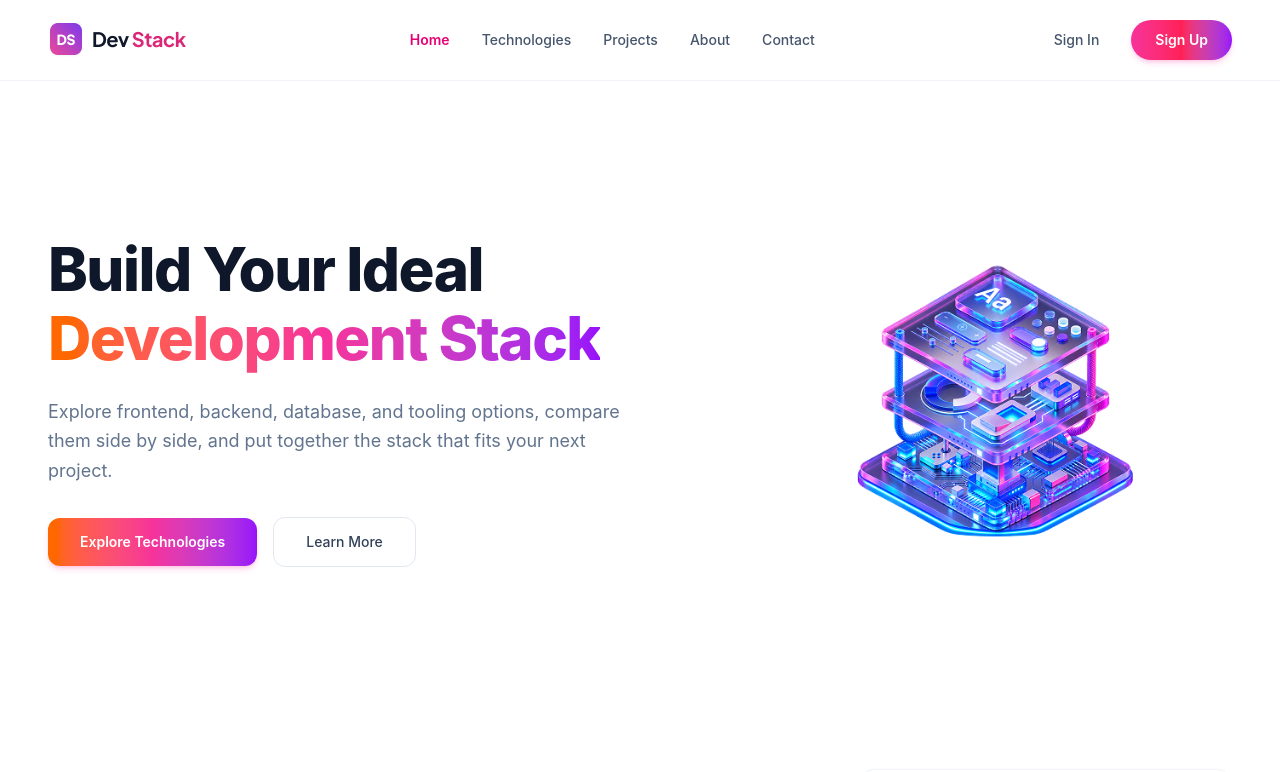
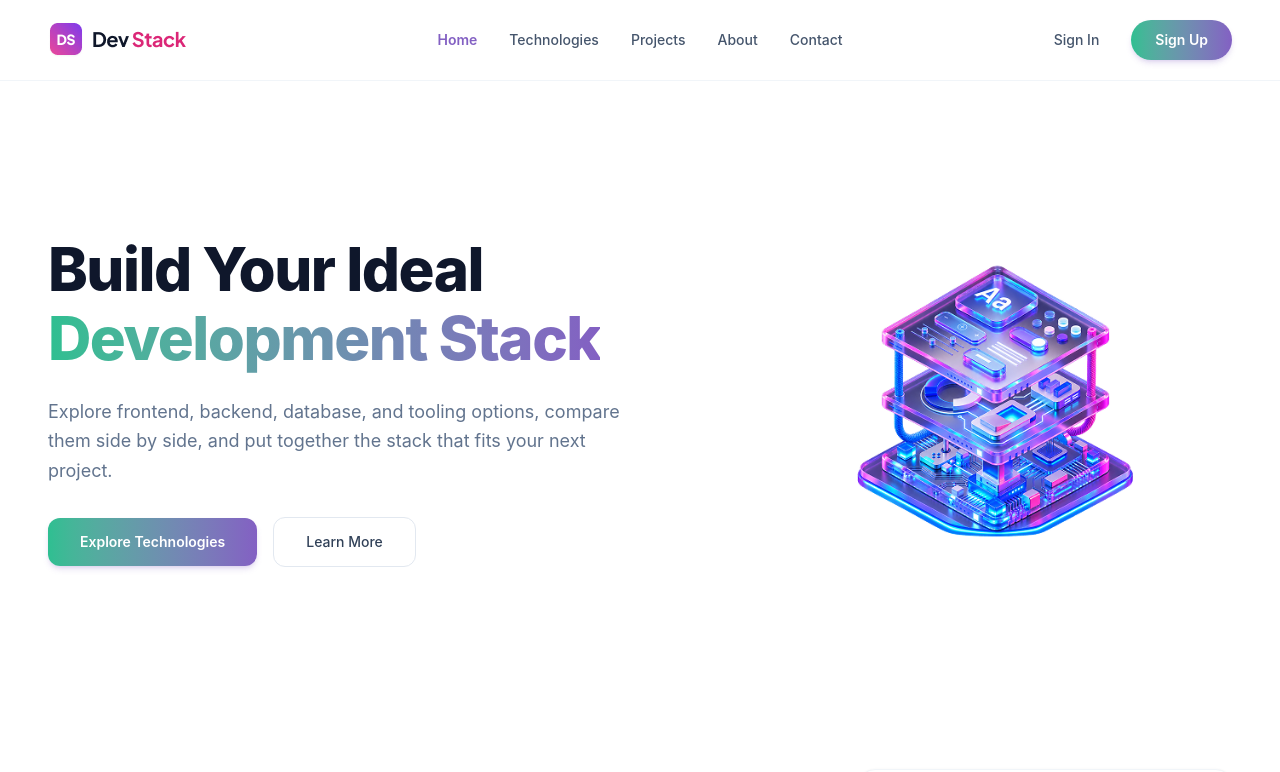
Before and after one commit to saikot734527-afk/DevStack, a React (Vite) app: page / in a window 1280 px wide. Shown: the top 772 px of the page. Built offline with nearby package versions, Linux system fonts and the light colour scheme.

Commit message:
update section

```diff
--- a/src/App.tsx
+++ b/src/App.tsx
@@ -2,7 +2,7 @@ import { useState, useEffect } from 'react';
 import { ToastContainer, toast } from 'react-toastify';
 import 'react-toastify/dist/ReactToastify.css';
 
-import type { Technology } from './types';
+import type { Technology } from './types/type.tsx';
 import { Navbar } from './components/Navbar';
 import { Hero } from './components/Hero';
 import { TechGrid } from './components/TechGrid';
--- a/src/components/Hero.tsx
+++ b/src/components/Hero.tsx
@@ -15,7 +15,7 @@ export const Hero = ({ onExploreClick, onLearnMoreClick }: HeroProps) => {
           <div className="lg:col-span-7 space-y-6 text-left">
             <h1 className="text-4xl sm:text-5xl lg:text-6xl font-extrabold tracking-tight text-slate-900 leading-[1.15]">
               Build Your Ideal <br />
-              <span className="bg-gradient-to-r from-orange-500 via-pink-500 to-purple-600 bg-clip-text text-transparent">
+              <span className="bg-gradient-to-r from-[#2ebf91] to-[#8360c3] bg-clip-text text-transparent">
                 Development Stack
               </span>
             </h1>
@@ -27,7 +27,7 @@ export const Hero = ({ onExploreClick, onLearnMoreClick }: HeroProps) => {
             <div className="flex flex-row items-center gap-4 pt-2">
               <button
                 onClick={onExploreClick}
-                className="px-8 py-3.5 rounded-xl bg-gradient-to-r from-orange-500 via-pink-500 to-purple-600 hover:opacity-95 text-white font-semibold text-sm shadow-md shadow-pink-500/20 transition-all cursor-pointer"
+                className="px-8 py-3.5 rounded-xl bg-gradient-to-r from-[#2ebf91] to-[#8360c3] hover:opacity-95 text-white font-semibold text-sm shadow-md shadow-[#8360c3]/20 transition-all cursor-pointer"
               >
                 Explore Technologies
               </button>
--- a/src/components/Navbar.tsx
+++ b/src/components/Navbar.tsx
@@ -16,22 +16,22 @@ export const Navbar = ({ onScrollToSection }: NavbarProps) => {
   return (
     <header className="sticky top-0 z-50 w-full bg-white/90 backdrop-blur-md border-b border-slate-100 transition-all duration-300">
       <div className="max-w-7xl mx-auto px-6 lg:px-12">
-        <div className="flex items-center justify-between h-20">
+        <div className="grid grid-cols-12 items-center h-20">
 
-          {/* Left Brand Image (Using asset logo-text.png directly without text) */}
-          <div className="flex items-center cursor-pointer" onClick={() => onScrollToSection('home')}>
-            <img src={logoText} alt="DevStack Logo" className="h-9 w-auto object-contain" />
+          {/* Left Brand Image */}
+          <div className="col-span-3 grid items-center cursor-pointer" onClick={() => onScrollToSection('home')}>
+            <img src={logoText} alt="DevStack Logo" className="h-9 w-auto object-contain justify-self-start" />
           </div>
 
           {/* Center Navigation Links */}
-          <nav className="flex items-center space-x-8">
+          <nav className="col-span-6 justify-self-center grid grid-flow-col auto-cols-max gap-8 items-center">
             {navLinks.map((link) => (
               <button
                 key={link.id}
                 onClick={() => onScrollToSection(link.id)}
                 className={`text-sm font-medium transition-colors cursor-pointer ${
                   link.active
-                    ? 'text-pink-600 font-semibold'
+                    ? 'text-[#8360c3] font-semibold'
                     : 'text-slate-600 hover:text-slate-900'
                 }`}
               >
@@ -41,11 +41,11 @@ export const Navbar = ({ onScrollToSection }: NavbarProps) => {
           </nav>
 
           {/* Right Section: Sign In & Sign Up Buttons */}
-          <div className="flex items-center space-x-4">
+          <div className="col-span-3 justify-self-end grid grid-flow-col auto-cols-max gap-4 items-center">
             <button className="text-slate-600 hover:text-slate-900 text-sm font-medium px-4 py-2 transition-colors cursor-pointer">
               Sign In
             </button>
-            <button className="bg-gradient-to-r from-pink-500 via-rose-500 to-purple-600 hover:opacity-95 text-white text-sm font-semibold px-6 py-2.5 rounded-full shadow-md shadow-pink-500/20 transition-all cursor-pointer">
+            <button className="bg-gradient-to-r from-[#2ebf91] to-[#8360c3] hover:opacity-95 text-white text-sm font-semibold px-6 py-2.5 rounded-full shadow-md shadow-[#8360c3]/20 transition-all cursor-pointer">
               Sign Up
             </button>
           </div>
--- a/src/components/TechGrid.tsx
+++ b/src/components/TechGrid.tsx
@@ -1,5 +1,5 @@
 import { Loader2 } from 'lucide-react';
-import type { Technology } from '../types';
+import type { Technology } from '../types/type.tsx';
 import { TechCard } from './TechCard';
 
 interface TechGridProps {
@@ -20,7 +20,7 @@ export const TechGrid = ({
       {/* Header Title Section */}
       <div className="space-y-2">
         <h2 className="text-3xl sm:text-4xl font-extrabold text-slate-900 tracking-tight">
-          Explore the <span className="bg-gradient-to-r from-pink-500 to-purple-600 bg-clip-text text-transparent">Technologies</span>
+          Explore the <span className="bg-gradient-to-r from-[#2ebf91] to-[#8360c3] bg-clip-text text-transparent">Technologies</span>
         </h2>
         <p className="text-slate-500 text-sm sm:text-base">
           Pick one technology per category to build your ideal stack.
@@ -30,7 +30,7 @@ export const TechGrid = ({
       {/* Loading State Spinner */}
       {isLoading ? (
         <div className="py-20 flex flex-col items-center justify-center space-y-4 text-slate-400">
-          <Loader2 className="w-10 h-10 animate-spin text-pink-500" />
+          <Loader2 className="w-10 h-10 animate-spin text-[#8360c3]" />
           <p className="text-sm font-medium text-slate-500">Loading technologies dataset...</p>
         </div>
       ) : (
--- a/src/index.css
+++ b/src/index.css
@@ -2,7 +2,7 @@
 @plugin "daisyui";
 
 :root {
-  --brand-gradient: linear-gradient(135deg, #f97316, #ec4899, #9333ea);
+  --brand-gradient: linear-gradient(135deg, #2ebf91, #8360c3);
 }
 
 body {
--- /dev/null
+++ b/src/types/type.tsx
@@ -0,0 +1,10 @@
+export interface Technology {
+  id: string;
+  name: string;
+  category: string;
+  description: string;
+  icon: string;
+  rating: number;
+  difficulty: string;
+  badge: string;
+}
```
Also changed, not shown: src/components/StackSidebar.tsx (+7 -1 lines), src/components/TechCard.tsx (+7 -1 lines), src/types/index.ts (deleted, +0 -22 lines).
